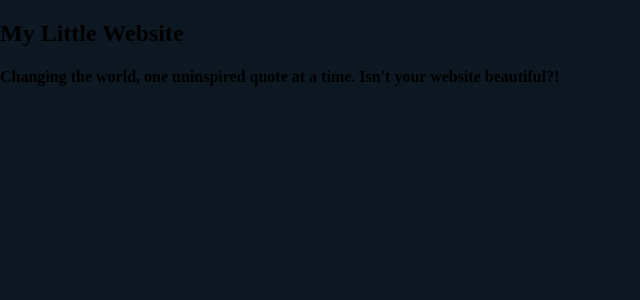
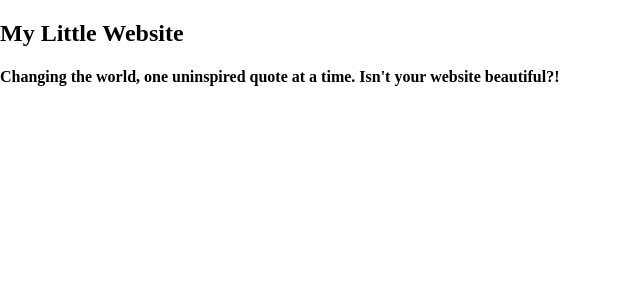
Before and after one commit to chalitamarriott/chalitamarriott.github.io, a Jekyll site: the page built from index.html, in a window 1280 px wide. Shown: the top 300 px of the page, without its empty margins (0-640 px from the left). Built offline with Jekyll 4.4.1, drawn with Linux system fonts in a browser that asks for light colours.

Commit message:
Backgorund Color

```diff
--- a/_layouts/default.html
+++ b/_layouts/default.html
@@ -8,7 +8,7 @@
 
 {% include head.html %}
 
-	<body style="background-color: #0d1822;">
+	<body style="background-color: '#0D1821';">
 		<!--[if lt IE 8]>
 		<p class="browsehappy">You are using an <strong>outdated</strong> browser. Please <a href="http://browsehappy.com/">upgrade your browser</a> to improve your experience.</p>
 		<![endif]-->
--- a/index.html
+++ b/index.html
@@ -1,7 +1,7 @@
 ---
 layout: default
 title: "Home Page"
-fulltitle: "My New Website | Update Coming August 2004"
+fulltitle: "My New Website | Update Coming August 2020"
 excerpt: This is the greatest website on earth. Share! Like! Subscribe! I'm dead inside!
 ---
 <!-- fulltitle: This overrides the default page title, which is "{{page.tite}} | {{site.title}}" -->
```
